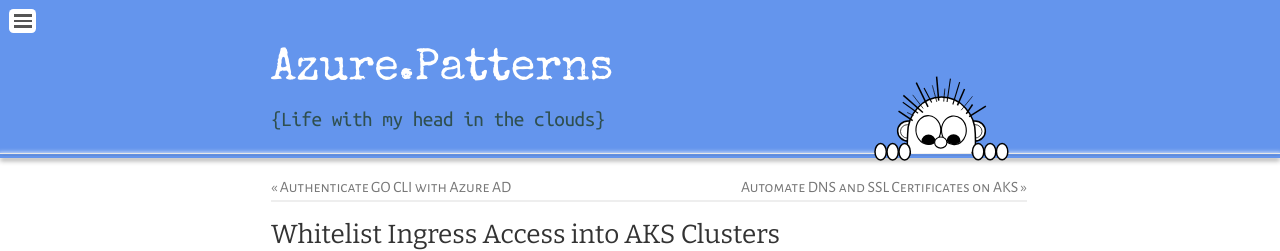
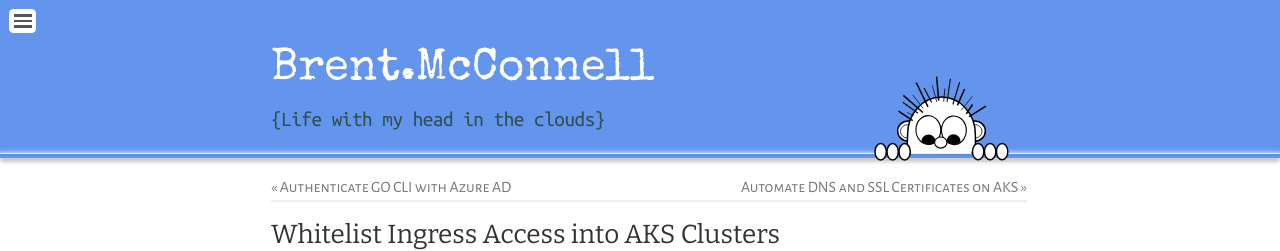
Before and after one commit to brentmcconnell/brentmcconnell.github.io, a Jekyll site: the page built from _posts/2020-03-27-aks-ingress-whitelist.md, in a window 1280 px wide. Shown: the top 251 px of the page. Built offline with Jekyll 4.4.1, drawn with Linux system fonts in a browser that asks for light colours; nearby versions of some CDN libraries.

Commit message:
added few changes

```diff
--- a/_config.yml
+++ b/_config.yml
@@ -1,7 +1,7 @@
 # Site settings
-title:       Azure.Patterns
+title:       Brent.McConnell
 subtitle:    "{Life with my head in the clouds}"
-email:       emcconne@imperfect.today
+email:       emcconne@gmail.com
 author:      Brent McConnell
 description: |
  Is a Cloud Solution Architect working for Microsoft who is waiting for Kubernetes and Linux to take over the world.  Before that day comes he'll try his best to help out on this and that related to technology and maybe other things as they cross his mind
--- a/_posts/2020-03-27-aks-ingress-whitelist.md
+++ b/_posts/2020-03-27-aks-ingress-whitelist.md
@@ -14,7 +14,7 @@
 
 If you read my last
 post on setting up
-[ExternalDNS and CertManager on AKS](https://www.azurepatterns.com/2020/03/17/aks-external-dns) you may have noticed that ingress to
+[ExternalDNS and CertManager on AKS]({% post_url 2020-03-17-aks-external-dns %}) you may have noticed that ingress to
 published services is open to Internet traffic.  In this post I'll look at two simple ways to lock down services so that
 only specific addresses have ingress access. First we'll cover how to setup a
 network security group on the agent pool subnet to limit access and then we'll
--- a/_sass/_variables.scss
+++ b/_sass/_variables.scss
@@ -56,7 +56,7 @@
 $green: #00cf26 !default;
 $black: #242424 !default;
 $yellow: #efcc00 !default;
-$orange: #ffcc22 !default;
+$orange: #ed820e !default;
 $purple: #f92080 !default;
 $white: #fff !default;
 $box-shadow: #e7eef2 !default;
```
